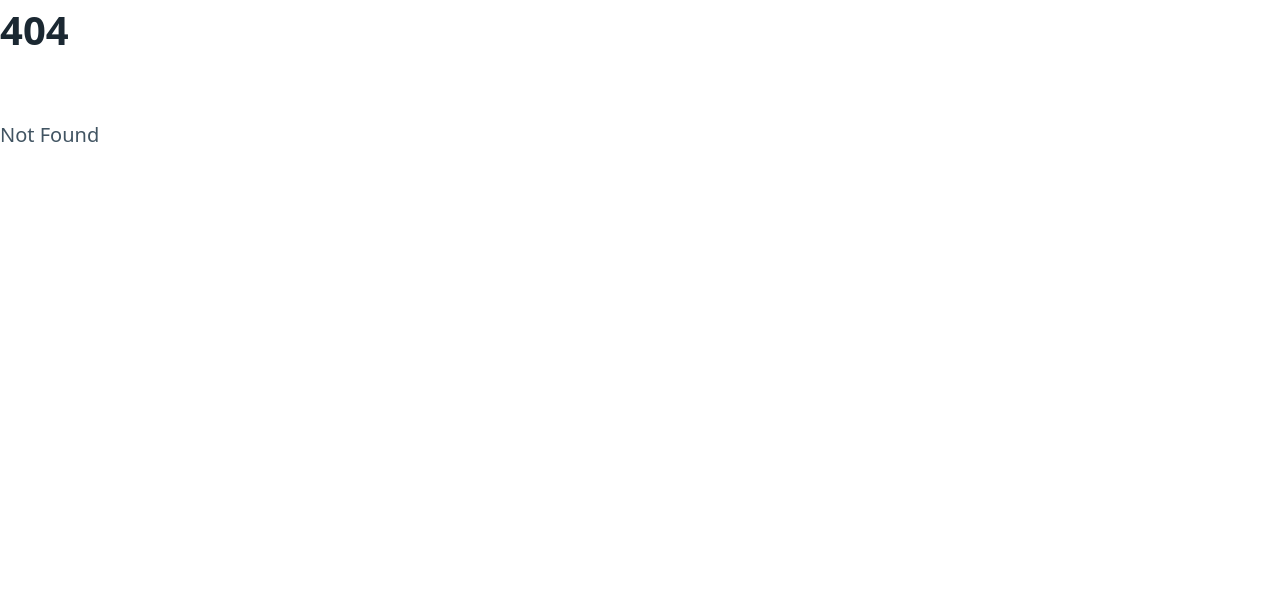
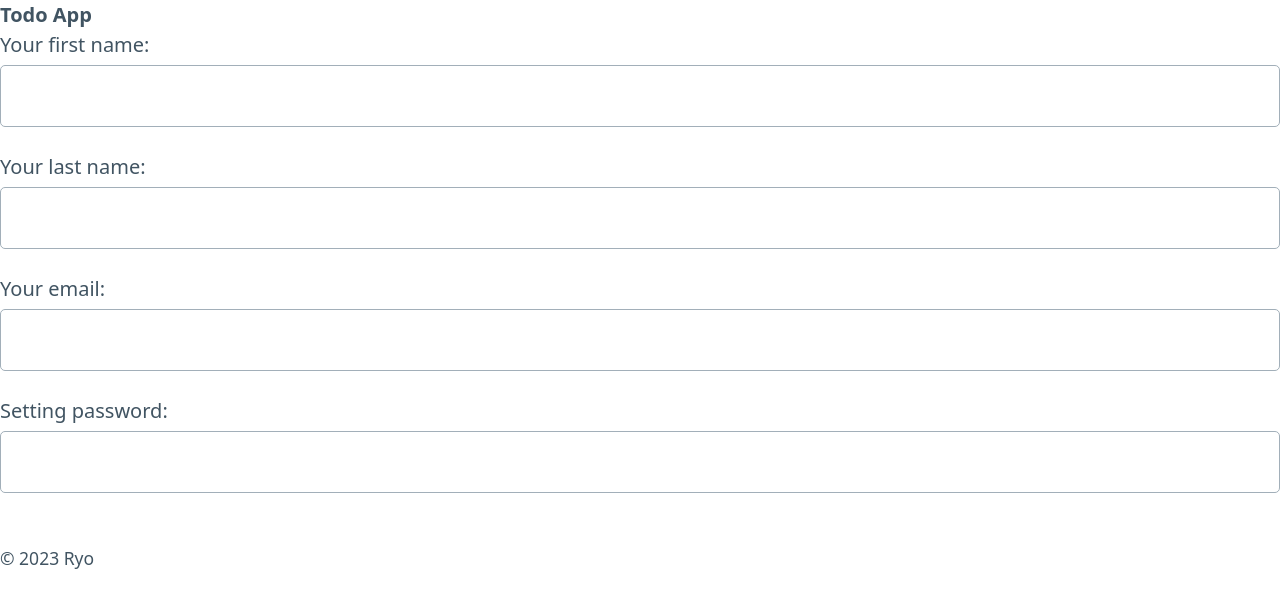
Before and after one commit to cat394/todo-app, a SvelteKit app: page /sign-up in a window 1280 px wide. Before the commit this address had no page. Shown: the top 608 px of the page. Built offline with nearby package versions, Linux system fonts and the light colour scheme.

Commit message:
feat: add frontend code

```diff
--- /dev/null
+++ b/src/routes/+layout.svelte
@@ -0,0 +1,20 @@
+<script lang="ts">
+  import Header from "$lib/components/Header.svelte";
+  import Footer from "$lib/components/Footer.svelte";
+</script>
+
+<div class="layout">
+  <Header />
+  <main>
+    <slot />
+  </main>
+  <Footer />
+</div>
+
+<style>
+  .layout {
+    min-width: 100vh;
+    display: grid;
+    grid-template-rows: auto 1fr auto;
+  }
+</style>
--- /dev/null
+++ b/src/routes/sign-up/+page.svelte
@@ -0,0 +1,18 @@
+<form action="POST">
+  <label>
+    Your first name:
+    <input type="text">
+  </label>
+  <label>
+    Your last name:
+    <input type="text">
+  </label>
+  <label>
+     Your email:
+    <input type="email">
+  </label>
+  <label>
+    Setting password:
+    <input type="password">
+  </label>
+</form>
```
Also changed, not shown: src/routes/+page.svelte (+5 -2 lines), src/routes/sign-in/+page.svelte (added, +10 -0 lines), src/routes/todos/+page.svelte (added).
